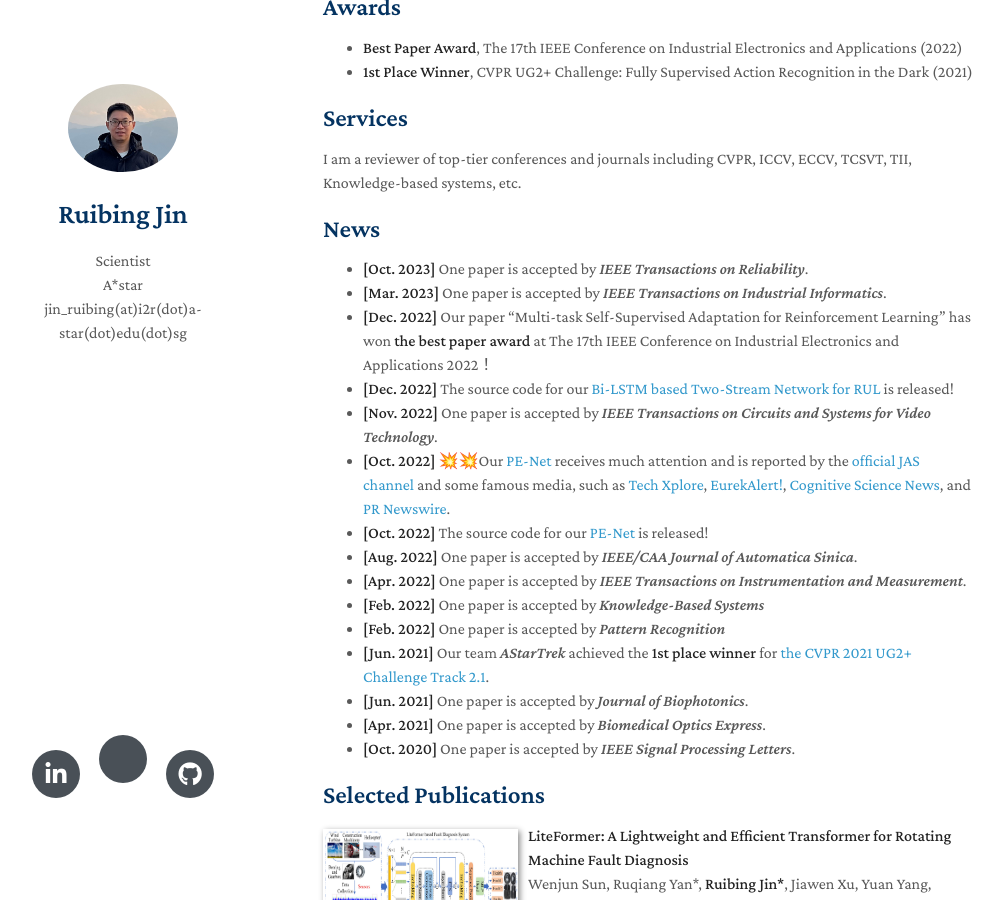
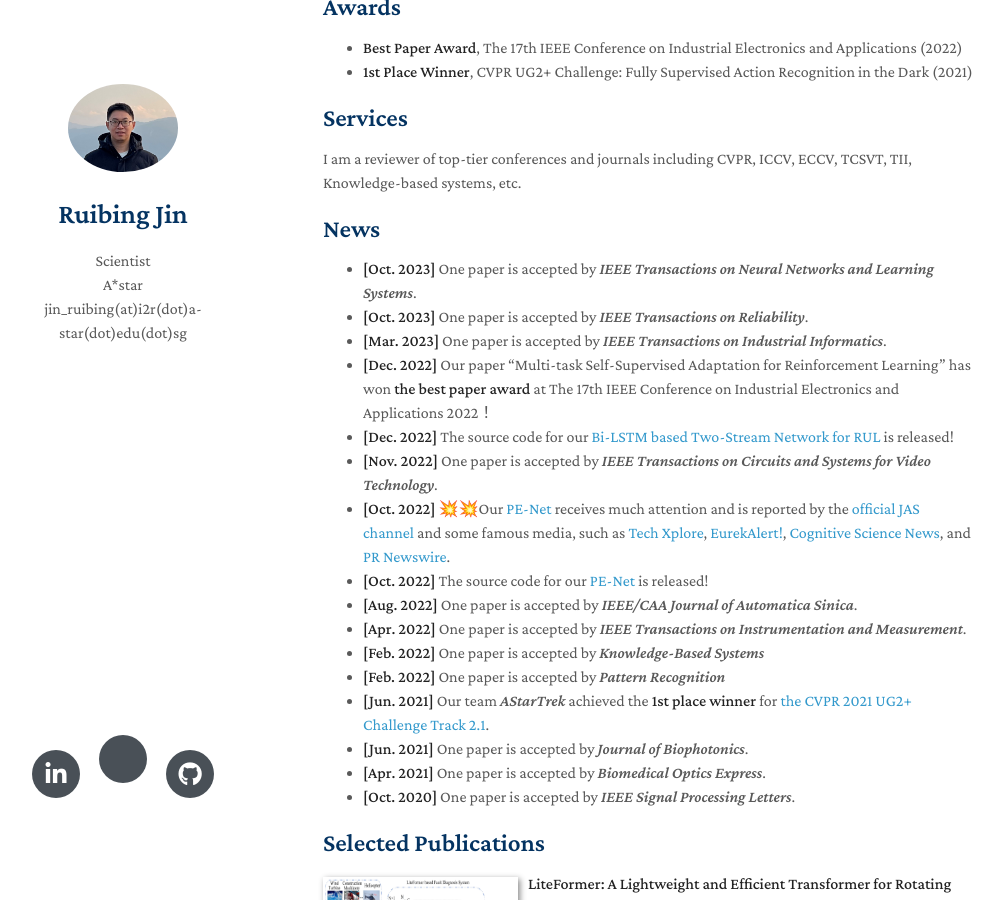
Before and after one commit to ruibing-jin/ruibing-jin.github.io, a Jekyll site: the page built from index.md, in a window 1280 px wide and 900 px high, scrolled down 482 px. Shown: the whole window, without its empty margins (147-1150 px from the left). Built offline with Jekyll 4.4.1, drawn with Linux system fonts in a browser that asks for light colours; nearby versions of some CDN libraries; a style sheet for code colours, icons or effects is not loaded; our own code applies the rules of GitHub Pages for plain Markdown files.

Commit message:
Update index.md

```diff
--- a/index.md
+++ b/index.md
@@ -19,6 +19,7 @@ My research interests include computer vision, machine learning and time series
 I am a reviewer of top-tier conferences and journals including CVPR, ICCV, ECCV, TCSVT, TII, Knowledge-based systems, etc.
 
 ## News
+- **[Oct. 2023]** One paper is accepted by *IEEE Transactions on Neural Networks and Learning Systems*.
 - **[Oct. 2023]** One paper is accepted by *IEEE Transactions on Reliability*.
 - **[Mar. 2023]** One paper is accepted by *IEEE Transactions on Industrial Informatics*.
 - **[Dec. 2022]** Our paper “Multi-task Self-Supervised Adaptation for Reinforcement Learning” has won **the best paper award** at The 17th IEEE Conference on Industrial Electronics and Applications 2022！
```
